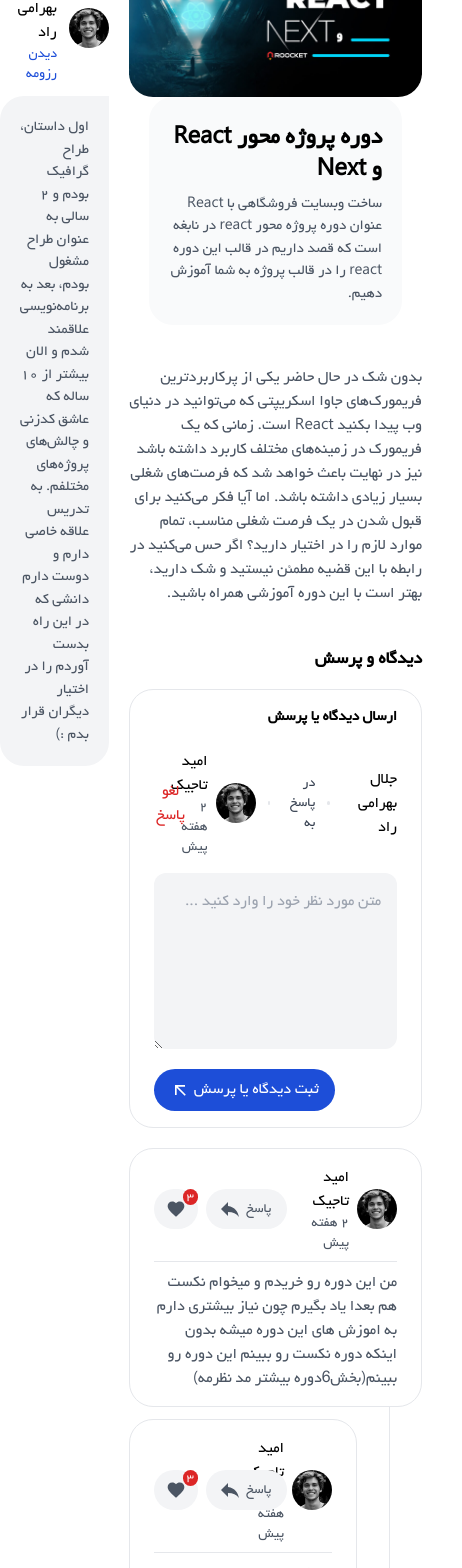
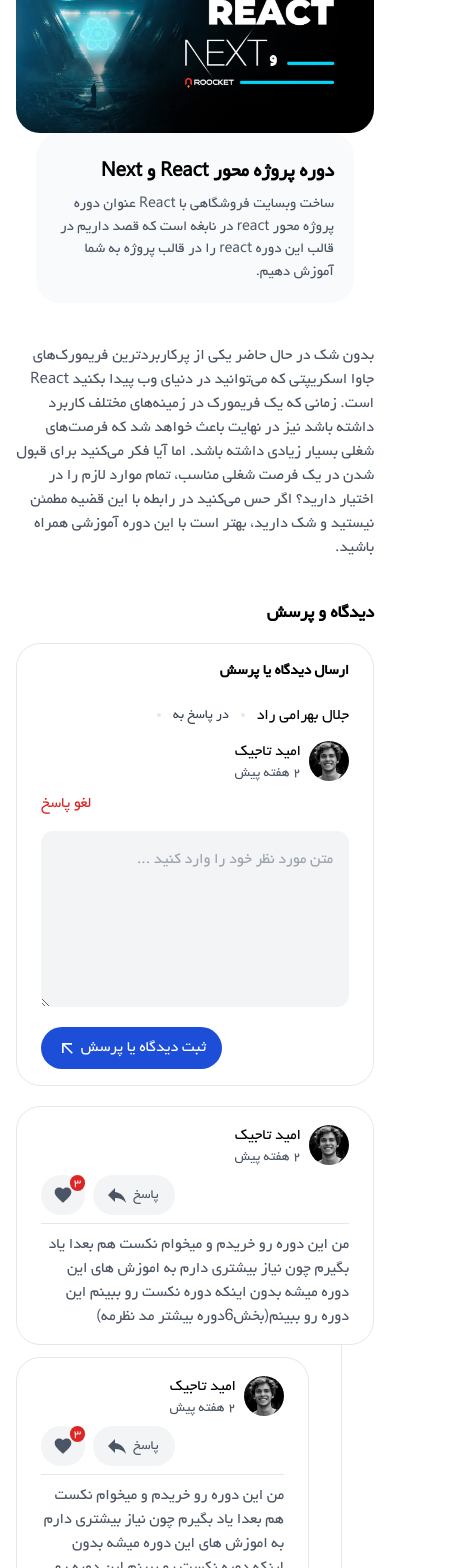
Before and after one commit to parsaes85/nabeghe, a Next.js app: page /article/2 in a window 390 px wide. Shown: the part 180-1748 px from the top of the page, 462 px wide, since content can reach past the window. Built offline with nearby package versions, Linux system fonts and the light colour scheme.

Commit message:
responsive article page

```diff
--- a/app/article/[articleId]/page.js
+++ b/app/article/[articleId]/page.js
@@ -8,10 +8,14 @@
   return (
     <>
       <Navbar />
-      <div className="mt-28 mb-24 px-10">
-        <div className="flex gap-5">
-          <div className="flex-[2]"><MainColumn /></div>
-          <div className="flex-1 relative"><SideColumn /></div>
+      <div className="mt-28 mb-24 px-4 md:px-10">
+        <div className="flex flex-col md:flex-row gap-20 md:gap-5">
+          <div className="flex-[2]">
+            <MainColumn />
+          </div>
+          <div className="flex-1 relative">
+            <SideColumn />
+          </div>
         </div>
       </div>
       <Footer />
--- a/components/templates/Article/CommentRow.js
+++ b/components/templates/Article/CommentRow.js
@@ -6,7 +6,7 @@
   return (
     <div>
       <div className="border py-4 px-6 rounded-3xl">
-        <div className="flex justify-between items-center">
+        <div className="flex flex-col sm:flex-row sm:justify-between sm:items-center gap-2">
           <div className="flex items-center gap-2">
             <img
               src="/images/teacher-img.jpeg"
@@ -18,7 +18,7 @@
               <p className="text-sm text-gray-600">۲ هفته پیش</p>
             </div>
           </div>
-          <div className="flex gap-2 items-center">
+          <div className="flex gap-2 items-center self-end">
             <button className="flex items-center gap-1 rounded-full text-sm bg-gray-100 text-gray-600 py-2 pl-3 pr-4 hover:text-primaryBlue transition-all">
               <span>پاسخ</span>
               <span>
@@ -46,7 +46,7 @@
       <div className="pr-8">
         <div className="pt-3 pr-8 border-r space-y-3">
           <div className="border py-4 px-6 rounded-3xl">
-            <div className="flex justify-between items-center">
+            <div className="flex flex-col sm:flex-row sm:justify-between sm:items-center gap-2">
               <div className="flex items-center gap-2">
                 <img
                   src="/images/teacher-img.jpeg"
@@ -58,7 +58,7 @@
                   <p className="text-sm text-gray-600">۲ هفته پیش</p>
                 </div>
               </div>
-              <div className="flex gap-2 items-center">
+              <div className="flex gap-2 items-center self-end">
                 <button className="flex items-center gap-1 rounded-full text-sm bg-gray-100 text-gray-600 py-2 pl-3 pr-4 hover:text-primaryBlue transition-all">
                   <span>پاسخ</span>
                   <span>
@@ -84,7 +84,7 @@
             </div>
           </div>
           <div className="border py-4 px-6 rounded-3xl">
-            <div className="flex justify-between items-center">
+            <div className="flex flex-col sm:flex-row sm:justify-between sm:items-center gap-2">
               <div className="flex items-center gap-2">
                 <img
                   src="/images/teacher-img.jpeg"
@@ -96,7 +96,7 @@
                   <p className="text-sm text-gray-600">۲ هفته پیش</p>
                 </div>
               </div>
-              <div className="flex gap-2 items-center">
+              <div className="flex gap-2 items-center self-end">
                 <button className="flex items-center gap-1 rounded-full text-sm bg-gray-100 text-gray-600 py-2 pl-3 pr-4 hover:text-primaryBlue transition-all">
                   <span>پاسخ</span>
                   <span>
--- a/components/templates/Article/HeaderSection.js
+++ b/components/templates/Article/HeaderSection.js
@@ -5,10 +5,7 @@
     <div>
       <img src="/images/01.jpg" alt="" className="w-full rounded-3xl" />
       <div className="bg-gray-50 rounded-3xl p-5 mx-5 text-[15px]">
-        <h1
-          href="/course/1"
-          className="block font-bold hover:text-primaryBlue transition-all text-2xl mt-1 mb-2"
-        >
+        <h1 className="block font-bold hover:text-primaryBlue transition-all text-xl mt-1 mb-2">
           دوره پروژه محور React و Next
         </h1>
         <p className="text-gray-600">
--- a/components/templates/Article/SendComment.js
+++ b/components/templates/Article/SendComment.js
@@ -5,8 +5,8 @@
   return (
     <div className="border rounded-3xl px-6 py-4">
       <h6 className="font-bold text-[15px]">ارسال دیدگاه یا پرسش</h6>
-      <div className="flex justify-between items-center mt-5">
-        <div className="flex items-center gap-3">
+      <div className="flex flex-col sm:flex-row sm:justify-between sm:items-center gap-2 mt-5">
+        <div className="flex items-center flex-wrap gap-3">
           <p>جلال بهرامی راد</p>
           <span className="w-1 h-1 bg-gray-200 rounded-full"></span>
           <p className="text-sm text-gray-700">در پاسخ به</p>
@@ -23,7 +23,7 @@
             </div>
           </div>
         </div>
-        <button className="text-red-600">لغو پاسخ</button>
+        <button className="text-red-600 self-end sm:self-auto">لغو پاسخ</button>
       </div>
       <textarea
         rows="6"
--- a/components/templates/Course/HeaderSection.js
+++ b/components/templates/Course/HeaderSection.js
@@ -10,10 +10,7 @@
       <img src="/images/01.jpg" alt="" className="w-full rounded-3xl" />
       <div className="bg-gray-50 rounded-3xl p-5 mx-5 text-[15px]">
         <li className="list-disc text-green-600">تکمیل شده</li>
-        <h1
-          href="/course/1"
-          className="block font-bold hover:text-primaryBlue transition-all text-xl sm:text-xl mt-1 mb-2"
-        >
+        <h1 className="block font-bold hover:text-primaryBlue transition-all text-xl mt-1 mb-2">
           دوره پروژه محور React و Next
         </h1>
         <p className="text-gray-600">
```
